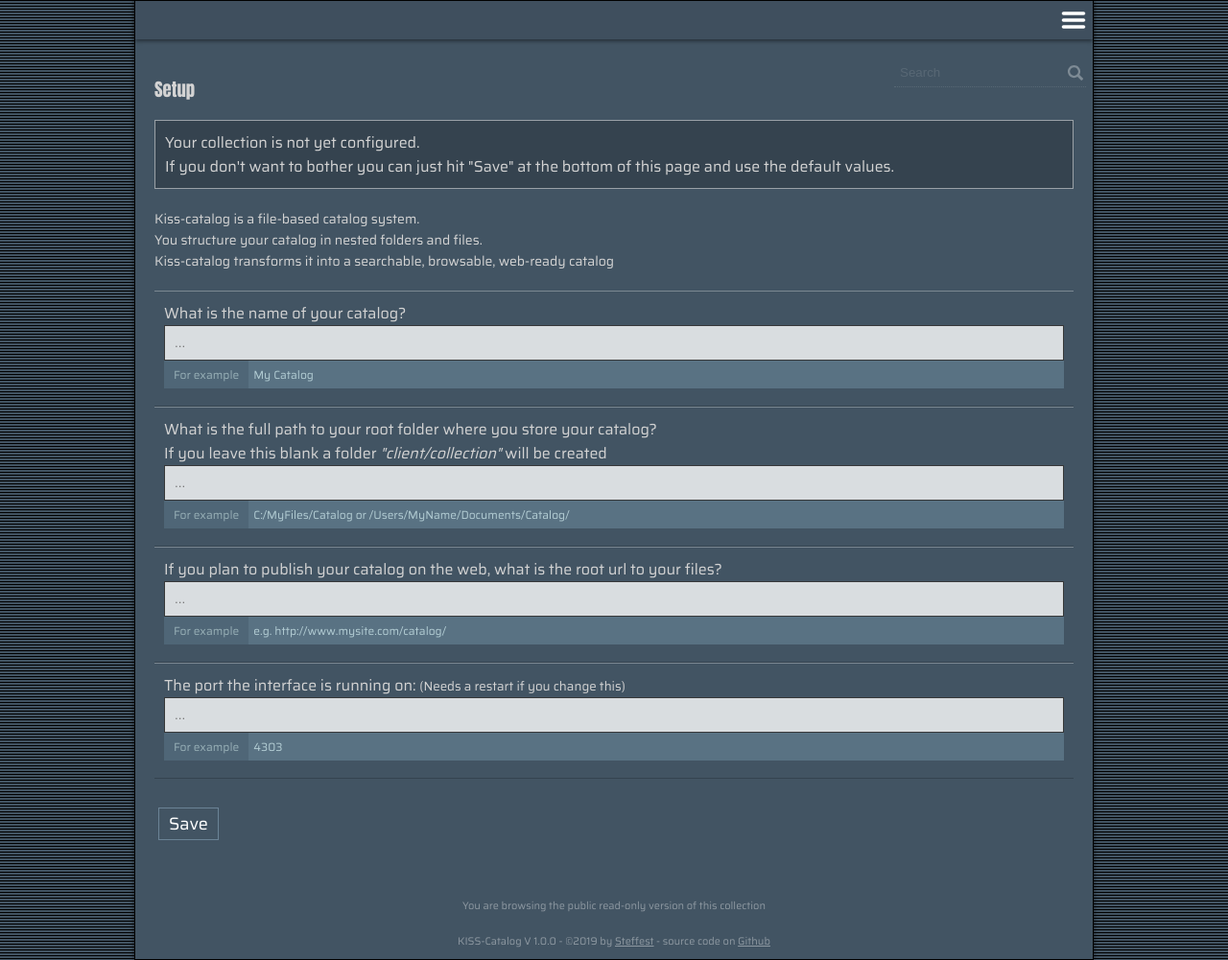
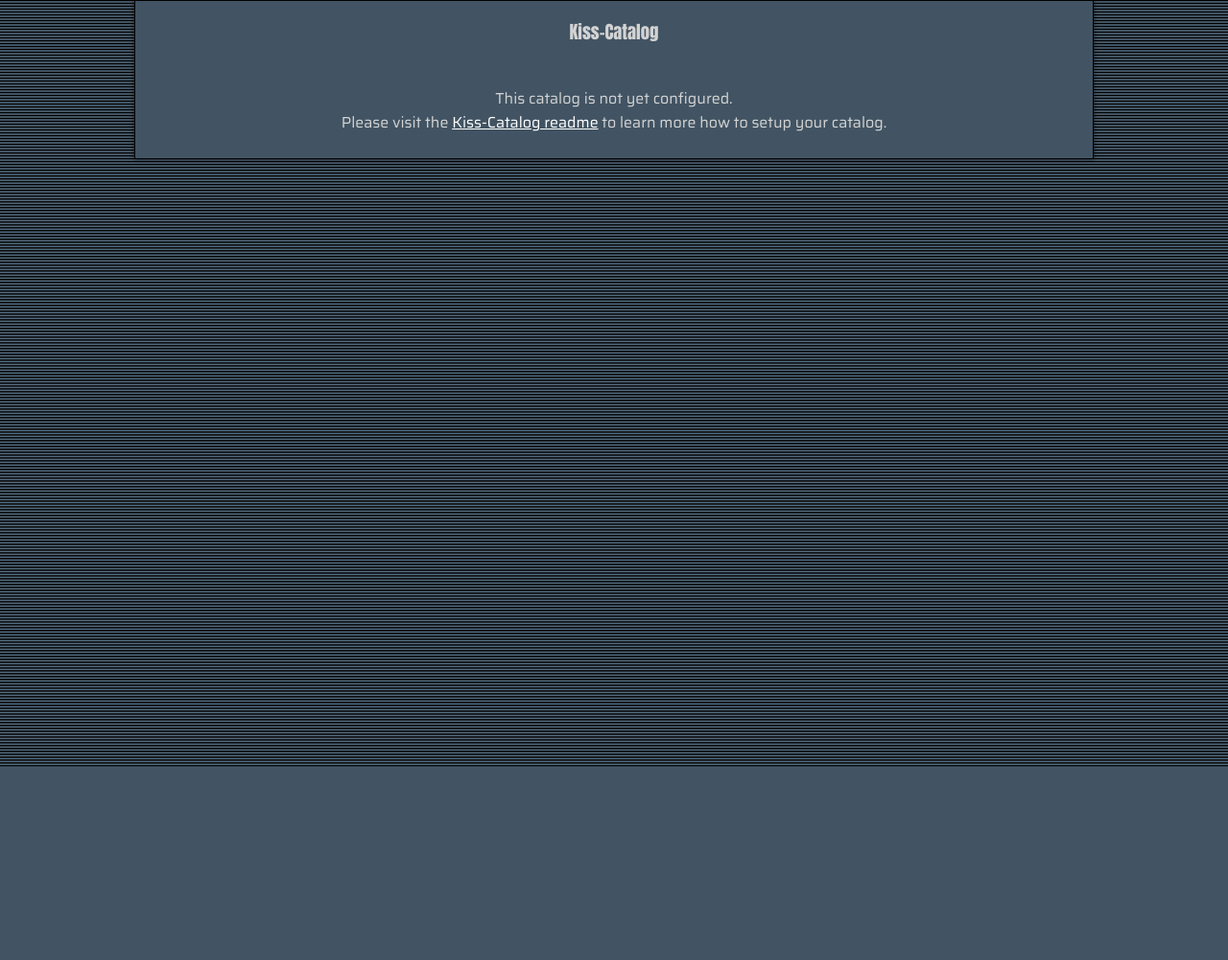
Before and after one commit to steffest/KissCatalog, a website: page client/index.html in a window 1280 px wide. Shown: the whole page at 96% size. After the commit the page ends 800 px from the top, so only its background shows below. Drawn offline with Linux system fonts and the light colour scheme.

Commit message:
Fixes for static read-only version

```diff
--- a/client/_script/ui.js
+++ b/client/_script/ui.js
@@ -34,6 +34,7 @@
 			}
 
 			Config.hasBackend = !!Config.hasBackend;
+			if (Config.staticCollectionUrl) Config.collectionUrl = Config.staticCollectionUrl;
 			renderFooter();
 			renderOptions();
 
@@ -55,7 +56,12 @@
 	me.editConfig = function(){
 		me.hideMenu();
 		breadCrumb.innerHTML = "";
-		collectionContainer.innerHTML=Mustache.render(Template.get("config"),Config);
+		if (Config.hasBackend){
+			collectionContainer.innerHTML=Mustache.render(Template.get("config"),Config);
+		}else{
+			document.body.innerHTML=Mustache.render(Template.get("noconfig"),Config);
+		}
+
 	};
 
 	me.updateConfig = function(){
@@ -370,7 +376,7 @@
 	};
 
 	var renderFooter = function(){
-		var html = 'KISS-Catalog V ' + (Config.version || dev) + '  - &copy;2019 by <a href="https://www.stef.be/" target="_blank">Steffest</a> - source code on <a href="https://github.com/steffest/KissCatalog" target="_blank">Github</a>';
+		var html = 'KISS-Catalog V ' + (Config.version || "dev") + '  - &copy;2019 by <a href="https://www.stef.be/" target="_blank">Steffest</a> - source code on <a href="https://github.com/steffest/KissCatalog" target="_blank">Github</a>';
 		footer.innerHTML = html;
 	};
 
--- a/client/_style/collection.css
+++ b/client/_style/collection.css
@@ -195,6 +195,7 @@
     font-size: 11px;
     transition: background-color 0.2s ease-in-out;
     text-shadow: 1px 1px 2px black;
+    overflow: hidden;
 }
 
 .iconbutton{
--- a/client/_templates/main.html
+++ b/client/_templates/main.html
@@ -157,3 +157,16 @@
     </div>
 </div>
 <!--/config-->
+
+<!--noconfig-->
+<div id="container">
+    <center>
+        <h3>Kiss-Catalog</h3>
+        <br>
+        This catalog is not yet configured.<br>
+        Please visit the <a href="https://github.com/steffest/KissCatalog" style="color: white">Kiss-Catalog readme</a> to learn more how to setup your catalog.
+        <br><br>
+
+    </center>
+</div>
+<!--/noconfig-->
--- a/server/httpserver.js
+++ b/server/httpserver.js
@@ -224,6 +224,7 @@
 						if (!userConfig.port) userConfig.port = 4303;
 						userConfig.port = parseInt(userConfig.port);
 						if (isNaN(userConfig.port)) userConfig.port = 4303;
+						userConfig.hasCollection = true;
 
 						for (let key in userConfig){config[key] = userConfig[key]};
 
```
Also changed, not shown: README.md, client/_script/components/item.js (deleted), 4 other files.
